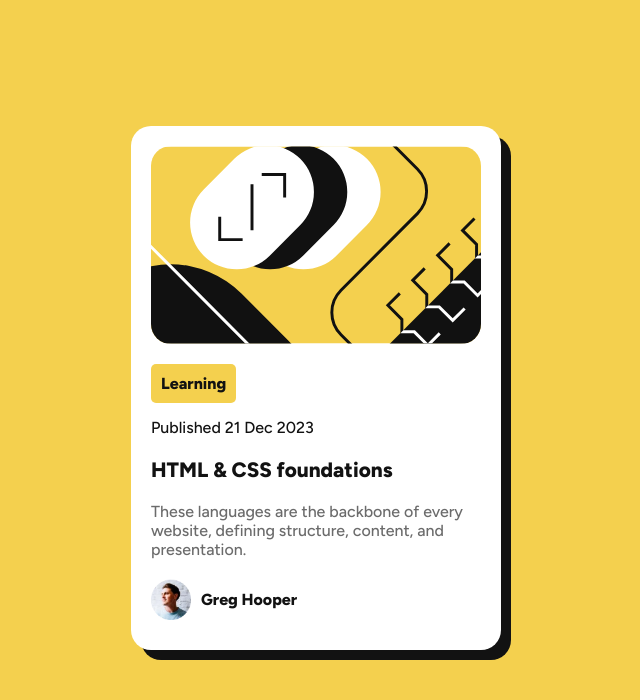
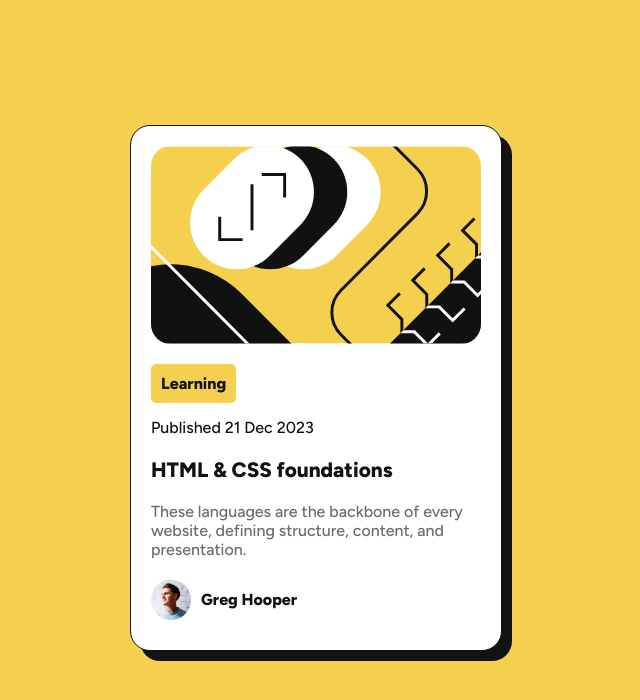
Before and after one commit to new-git-stack/blog-preview-card-main, a plain HTML site: page index.html in a window 1280 px wide. Shown: the whole page, without its empty margins (324-964 px from the left). Drawn offline with Linux system fonts and the light colour scheme.

Commit message:
Just realised the blog card has a black outline

```diff
--- a/index.html
+++ b/index.html
@@ -38,6 +38,7 @@
     .blog-card {
       width: 330px;
       background-color: white;
+      border: 1px solid var(--black-basically);
       border-radius: 20px;
       box-shadow: 10px 10px var(--black-basically);
       display: flex;
```
